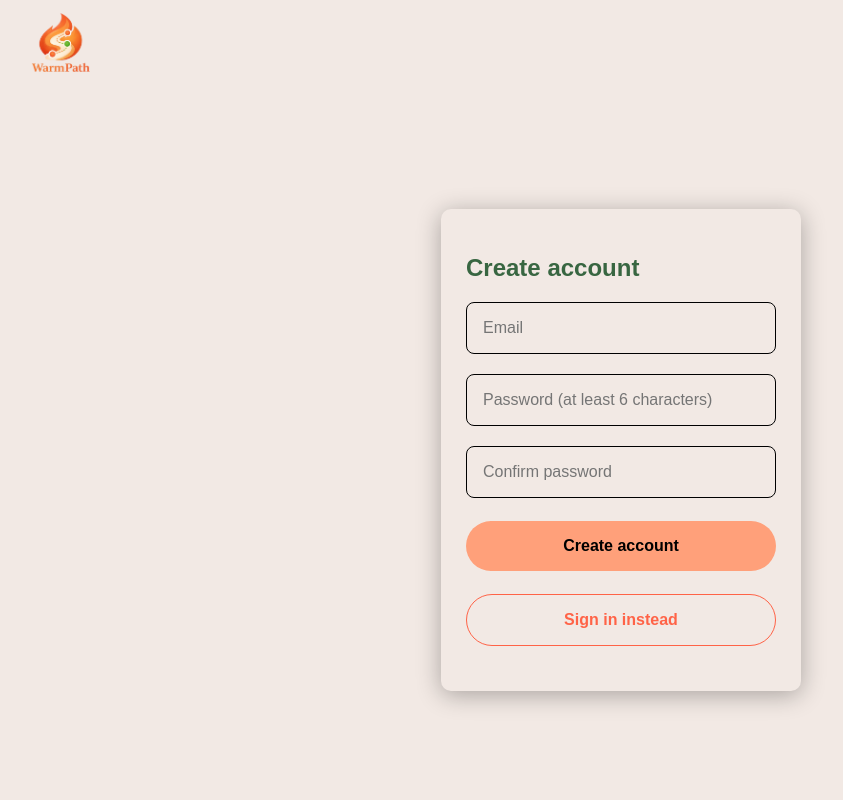
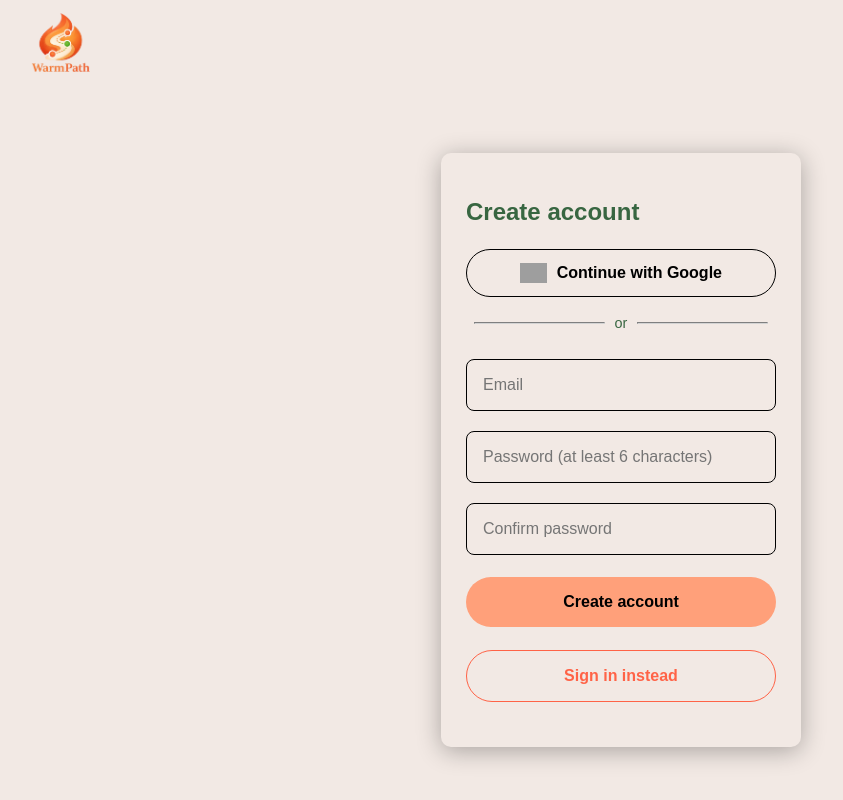
Before and after one commit to Le-Zu/WarmPath, a React (Vite) app in the folder warm-path/: page /register in a window 1280 px wide. Shown: the top 800 px of the page, without its empty margins (19-862 px from the left). Built offline with nearby package versions, Linux system fonts and the light colour scheme; no server answers; grey boxes are pictures that could not be loaded; a web font is replaced by a local one.

Commit message:
Google sign in feature (#53)
* Added Google sign in button to RegisterPage

* Styled Google sign in button

* Copied LogoutButton component to this branch

* Added divider between Google button and forms

```diff
--- a/warm-path/src/pages/RegisterPage.jsx
+++ b/warm-path/src/pages/RegisterPage.jsx
@@ -1,5 +1,9 @@
 import { useState } from "react";
-import { createUserWithEmailAndPassword } from "firebase/auth";
+import {
+   createUserWithEmailAndPassword,
+   signInWithPopup,
+   GoogleAuthProvider,
+} from "firebase/auth";
 import { auth } from "../firebase";
 import { Link, useNavigate } from "react-router-dom";
 import apiUrl from "../apiConfig";
@@ -10,9 +14,40 @@ export default function RegisterPage() {
    const [backendMessage, setbackendMessage] = useState("");
    const [hovered, setHovered] = useState(false);
    const [hovered2, setHovered2] = useState(false);
+   const [hovered3, setHovered3] = useState(false);
 
    const handleChange = (e) => {
       setForm((prev) => ({ ...prev, [e.target.name]: e.target.value }));
+   };
+
+   const handleGoogleSignIn = async () => {
+      setbackendMessage("");
+      try {
+         const provider = new GoogleAuthProvider();
+         const userCredential = await signInWithPopup(auth, provider);
+         const token = await userCredential.user.getIdToken();
+
+         const res = await fetch(`${apiUrl}/api/users`, {
+            method: "POST",
+            headers: {
+               Authorization: `Bearer ${token}`,
+               "Content-Type": "application/json",
+            },
+         });
+
+         if (res.ok) {
+            setbackendMessage("Registration successful! Redirecting...");
+            setTimeout(() => navigate("/onboarding"), 1500);
+         } else {
+            const errorData = await res.json();
+            setbackendMessage(
+               `Backend sync failed: ${errorData.message || res.statusText}`,
+            );
+         }
+      } catch (err) {
+         console.error("Google sign-in error", err);
+         setbackendMessage(`Google sign-in failed: ${err.message}`);
+      }
    };
 
    const handleRegister = async (e) => {
@@ -24,11 +59,21 @@ export default function RegisterPage() {
          return;
       }
 
-      if (form.email.endsWith('@dev.warmpath.com') || form.email.endsWith('@warmpath.com') || form.email.endsWith('@test.warmpath.com')
-         || form.email.endsWith('@localhost') || form.email.endsWith('@warmpath.io') || form.email.endsWith('@warmpath.org') || form.email.endsWith('@warmpath.net')
-         || form.email.endsWith('@warmpath.tech')) { // add more email domains here if needed
+      if (
+         form.email.endsWith("@dev.warmpath.com") ||
+         form.email.endsWith("@warmpath.com") ||
+         form.email.endsWith("@test.warmpath.com") ||
+         form.email.endsWith("@localhost") ||
+         form.email.endsWith("@warmpath.io") ||
+         form.email.endsWith("@warmpath.org") ||
+         form.email.endsWith("@warmpath.net") ||
+         form.email.endsWith("@warmpath.tech")
+      ) {
+         // add more email domains here if needed
          console.log("This email domain is not available for registration.");
-         setbackendMessage("This email domain is not available for registration.");
+         setbackendMessage(
+            "This email domain is not available for registration.",
+         );
          return;
       }
 
@@ -54,13 +99,17 @@ export default function RegisterPage() {
             setTimeout(() => navigate("/onboarding"), 1500);
          } else {
             const errorData = await res.json();
-            setbackendMessage(`Backend sync failed: ${errorData.message || res.statusText}`);
+            setbackendMessage(
+               `Backend sync failed: ${errorData.message || res.statusText}`,
+            );
          }
       } catch (err) {
          console.error("Register error", err);
          let message = `Register failed: ${err.message}`;
-         if (err.code === 'auth/email-already-in-use') message = "This email is already registered.";
-         if (err.code === 'auth/weak-password') message = "Password should be at least 6 characters.";
+         if (err.code === "auth/email-already-in-use")
+            message = "This email is already registered.";
+         if (err.code === "auth/weak-password")
+            message = "Password should be at least 6 characters.";
          setbackendMessage(message);
       }
    };
@@ -109,6 +158,48 @@ export default function RegisterPage() {
                }}
             >
                <h2 style={{ fontSize: "1.5rem" }}>Create account</h2>
+               <button
+                  type="button"
+                  onClick={handleGoogleSignIn}
+                  onMouseEnter={() => setHovered3(true)}
+                  onMouseLeave={() => setHovered3(false)}
+                  style={{
+                     display: "flex",
+                     alignItems: "center",
+                     justifyContent: "center",
+                     gap: "10px",
+                     backgroundColor: hovered3 ? "lightgray" : "#f2e9e4",
+                     width: "100%",
+                     padding: ".8rem 1rem",
+                     borderRadius: "100px",
+                     border: "1px solid",
+                     fontSize: "1rem",
+                     fontWeight: "bold",
+                     marginTop: ".8rem",
+                     cursor: "pointer",
+                     transition: "background-color 0.1s",
+                  }}
+               >
+                  <img
+                     src="https://www.gstatic.com/firebasejs/ui/2.0.0/images/auth/google.svg"
+                     alt="Google"
+                     style={{ height: "20px" }}
+                  />
+                  Continue with Google
+               </button>
+
+               <div
+                  style={{
+                     display: "flex",
+                     alignItems: "center",
+                     gap: "10px",
+                     margin: "8px",
+                  }}
+               >
+                  <hr style={{ flex: 1, borderColor: "lightgray" }} />
+                  <h7 style={{ fontSize: "0.9rem" }}>or</h7>
+                  <hr style={{ flex: 1, borderColor: "lightgray" }} />
+               </div>
 
                <form
                   onSubmit={handleRegister}
```
Also changed, not shown: warm-path/src/components/LogoutButton.jsx (added, +41 -0 lines).
